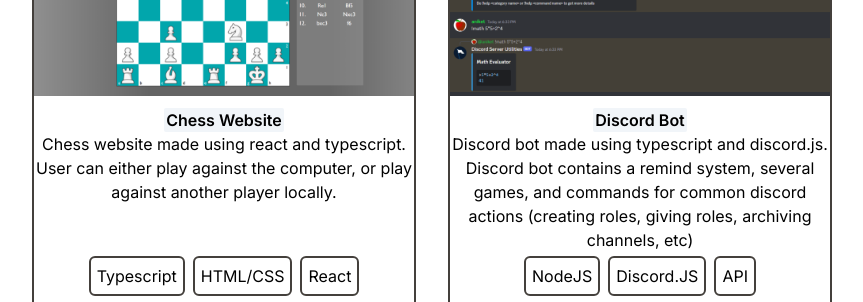
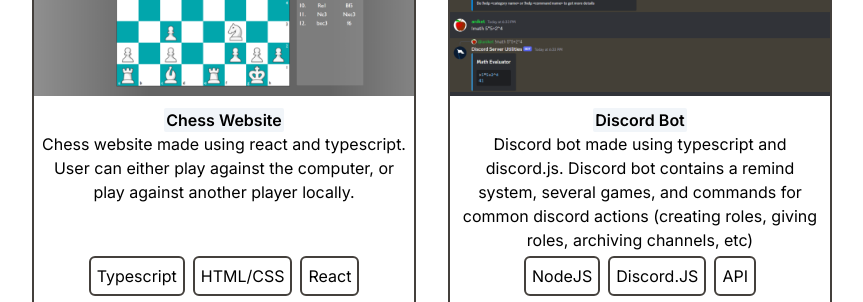
Before and after one commit to newracket/Portfolio-Old, a React (Vite) app: page / in a window 1280 px wide. Shown: the part 840-1142 px from the top of the page, without its empty margins (208-1071 px from the left). Built offline with nearby package versions, Linux system fonts and the light colour scheme.

Commit message:
Added padding in project descriptions

```diff
--- a/src/components/Project.tsx
+++ b/src/components/Project.tsx
@@ -4,29 +4,21 @@
   return (
     <div className="flex flex-col justify-between max-w-sm m-4 pb-4 border-2 border-stone-700 rounded-md overflow-hidden">
       <a href={projectData.link} target="_blank">
-        <img
-          src={`assets/projects/${projectData.image}`}
-          alt={projectData.image}
-        />
+        <img src={`assets/projects/${projectData.image}`} alt={projectData.image} />
       </a>
 
       <div className="mt-3">
         <a href={projectData.link} target="_blank" className="max-w-fit">
-          <h3 className="inline bg-slate-100 p-0.5 rounded-sm hover:bg-slate-200 font-semibold">
-            {projectData.title}
-          </h3>
+          <h3 className="inline bg-slate-100 p-0.5 rounded-sm hover:bg-slate-200 font-semibold">{projectData.title}</h3>
         </a>
       </div>
 
-      <p>{projectData.description}</p>
+      <p className="pl-2 pr-2">{projectData.description}</p>
 
       <div className="flex justify-center mt-auto">
         {projectData.skills.map((skill, i) => {
           return (
-            <p
-              className="inline border-2 border-stone-700 rounded-md p-1.5 m-1"
-              key={i}
-            >
+            <p className="inline border-2 border-stone-700 rounded-md p-1.5 m-1" key={i}>
               {skill}
             </p>
           );
```
